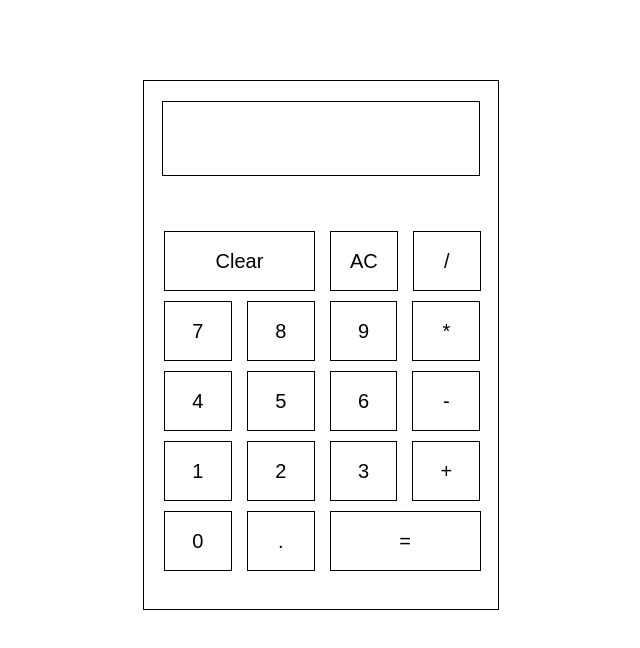
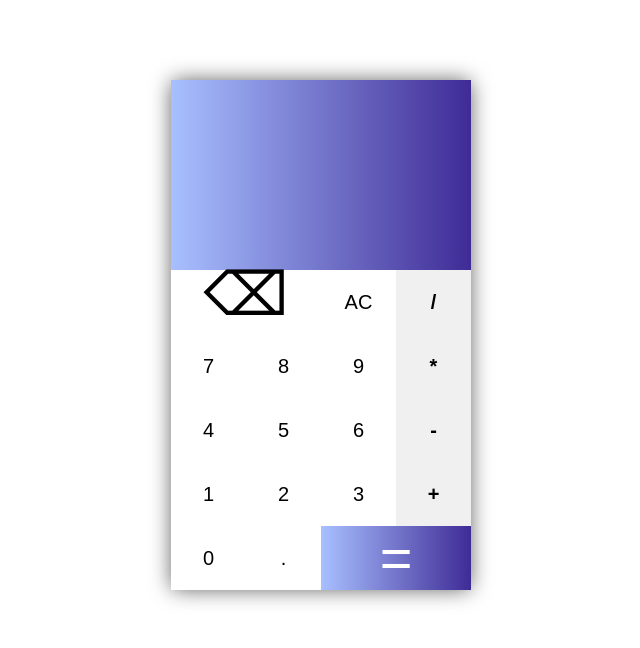
Before and after one commit to julio22b/calculator, a plain HTML site: page index.html in a window 1280 px wide. Shown: the whole page, without its empty margins (319-959 px from the left). Drawn offline with Linux system fonts and the light colour scheme.

Commit message:
finished project. no keyboard support

```diff
--- a/index.html
+++ b/index.html
@@ -6,13 +6,17 @@
     <meta http-equiv="X-UA-Compatible" content="ie=edge">
     <title>Calculator</title>
     <link rel="stylesheet" href="style.css">
+    <link href="https://fonts.googleapis.com/css?family=Roboto+Mono&display=swap" rel="stylesheet">
 </head>
 <body>
     <div class="container">
-        <div class="display"></div>
+        <div class="top">
+            <div class="display" aria-placeholder="0"></div>
+            <p class="para"></p>
+        </div>
         <div class="buttons-container">
-            <button class="button fat delete">Clear</button>
-            <button class="button all-clear">AC</button>
+            <button class="button fat delete">⌫</button>
+            <button class="button fat all-clear">AC</button>
             <button class="button operator" value="/">/</button>
             <button class="button number" value="7">7</button>
             <button class="button number" value="8">8</button>
@@ -26,7 +30,7 @@
             <button class="button number" value="2">2</button>
             <button class="button number" value="3">3</button>
             <button class="button operator" value="+">+</button>
-            <button class="button number " value="0">0</button>
+            <button class="button number" value="0">0</button>
             <button class="button dot">.</button>
             <button class="button fat equal" value="=">=</button>
         </div>
--- a/script.js
+++ b/script.js
@@ -29,6 +29,10 @@ function operate(operator, a, b){
 }
 
 let toDisplay = document.querySelector('.display');
+let para = document.querySelector('.para')
+
+
+
 let values = {
     value1: '',
     operator: '',
@@ -73,6 +77,7 @@ for (let i = 0; i < operatorBtns.length; i++){
         } else if(values.operator){
 
             if(values.value1 && values.operator && values.value2){
+                para.textContent = `${values.value1} ${values.operator} ${values.value2}`
                 toDisplay.textContent = `${operate(values.operator, values.value1, values.value2)}`
                 return values.value1 = `${operate(values.operator, parseFloat(values.value1) , parseFloat(values.value2))}`,
                 values.operator = e.target.getAttribute('value'),
@@ -93,15 +98,19 @@ for (let i = 0; i < operatorBtns.length; i++){
 const equalBtn = document.querySelector('.equal')
 equalBtn.addEventListener('click',function _updateValues(){
         if(values.value2 == 0 && values.operator === '/'){
+            values.value1 = '', values.operator = '', values.value2 = '', toDisplay.textContent = ''
             return alert(`I'm just a cheap calculator.`)
         } else if (!values.value1 || !values.operator || !values.value2){
             return //if any of the values doesn't exist then the button doesn't do anything
+        } else {
+            para.textContent = `${values.value1} ${values.operator} ${values.value2}`
+            toDisplay.textContent = `${operate(values.operator, values.value1, values.value2).toFixed(1)}`
+            values.value1 = `${operate(values.operator, parseFloat(values.value1) , parseFloat(values.value2)).toFixed(1)}`
+            values.operator = ''
+            values.value2 = ''
+            console.log(values)
         }
-        toDisplay.textContent = `${operate(values.operator, values.value1, values.value2).toFixed(1)}`
-        values.value1 = `${operate(values.operator, parseFloat(values.value1) , parseFloat(values.value2)).toFixed(1)}`
-        values.operator = ''
-        values.value2 = ''
-        console.log(values)
+
     })
 
 // dot button. Adds dot to 1st value if !2nd or adds dot to 2nd value if both exist.
@@ -140,6 +149,7 @@ allClearBtn.addEventListener('click', e => {
         operator: '',
         value2: ''
     }
+    para.textContent = ''
 })
 
 // clear button
--- a/style.css
+++ b/style.css
@@ -6,36 +6,120 @@
 }
 
 .container{
-    border: 1px solid black;
-    height: 530px;
-    width: 356px;
+    border: none;
+    border-radius: 5px;
+    height: 510px;
+    width: 300px;
     margin: 80px auto;
+    -webkit-box-shadow: 0px 0px 21px -1px rgba(0,0,0,0.65);
+    -moz-box-shadow: 0px 0px 21px -1px rgba(0,0,0,0.65);
+    box-shadow: 0px 0px 21px -1px rgba(0,0,0,0.65);
 }
 
 .display{
-    border: 1px solid black;
-    margin: 20px auto;
-    padding: 22px;
-    width: 318.6px;
-    height: 75px;
+    padding: 40px 25px 0 20px;
+    width: 100%;
+    height: 120px;
     text-align: right;
-
+    white-space: nowrap;
+    overflow: hidden;
+    text-overflow: clip;
+    font-size: 38px;
+    line-height: 1;
+    font-family: 'Roboto Mono', monospace;
+    color: white;
+    word-wrap: break-word;
 }
 
 .button{
     padding: 0;
     background-color: white;
-    border: 1px solid black;
-    width: 67.8px;
-    height: 60px;
-    text-align: center;
-    margin: 5px 5px;
+    height: 64px;
+    border: none;
+    font-weight: 500;
+}
+
+.operator{
+    font-weight: bold;
+}
+
+.fat{
+    width: 50%;
+}
+
+.number, .operator, .all-clear, .dot{
+    width: 25%;
+    color: black;
 }
 
 .buttons-container{
-    margin: 50px 0 0 15px;
+    margin: 0 auto;
+    width: 300px;
+    height: 320px;
+    display: flex;
+    flex-direction: row;
+    flex-wrap: wrap;
 }
 
-.fat{
-    width: 151px;
+.para{
+    width: 100%;
+    text-align: right;
+    height: 70px;
+    font-size: 20px;
+    font-weight: 500;
+    color: white;
+    padding: 15px;
 }
+
+.top, .equal{
+    background: #a8c0ff;  /* fallback for old browsers */
+    background: -webkit-linear-gradient(to left, #3f2b96, #a8c0ff);  /* Chrome 10-25, Safari 5.1-6 */
+    background: linear-gradient(to left, #3f2b96, #a8c0ff); /* W3C, IE 10+/ Edge, Firefox 16+, Chrome 26+, Opera 12+, Safari 7+ */
+
+}
+
+.equal{
+
+    font-size: 56px;
+    color: white;
+    line-height: 1;
+
+}
+
+.operator{
+    background-color: rgb(240, 240, 240);
+    color: black;
+}
+
+.all-clear, .delete{
+    background-color: white;
+    color: black;
+}
+
+
+.number:hover, .dot:hover, .operator:hover{
+    background: #a8c0ff;  /* fallback for old browsers */
+    background: -webkit-linear-gradient(to left, #3f2b96, #a8c0ff);  /* Chrome 10-25, Safari 5.1-6 */
+    background: linear-gradient(to left, #3f2b96, #a8c0ff); /* W3C, IE 10+/ Edge, Firefox 16+, Chrome 26+, Opera 12+, Safari 7+ */
+    font-weight: 600;
+    color: white;
+}
+
+.all-clear:hover, .delete:hover{
+    background-color: rgb(240, 240, 240);
+    color: black;
+}
+
+.equal:hover{
+    background: #a8c0ff;  /* fallback for old browsers */
+    background: -webkit-linear-gradient(to right, #3f2b96, #a8c0ff);  /* Chrome 10-25, Safari 5.1-6 */
+    background: linear-gradient(to right, #3f2b96, #a8c0ff); /* W3C, IE 10+/ Edge, Firefox 16+, Chrome 26+, Opera 12+, Safari 7+ */
+
+}
+
+
+.delete{
+    font-size: 3em;
+    padding-bottom: 15px;
+    line-height: 0.4;
+}
```
